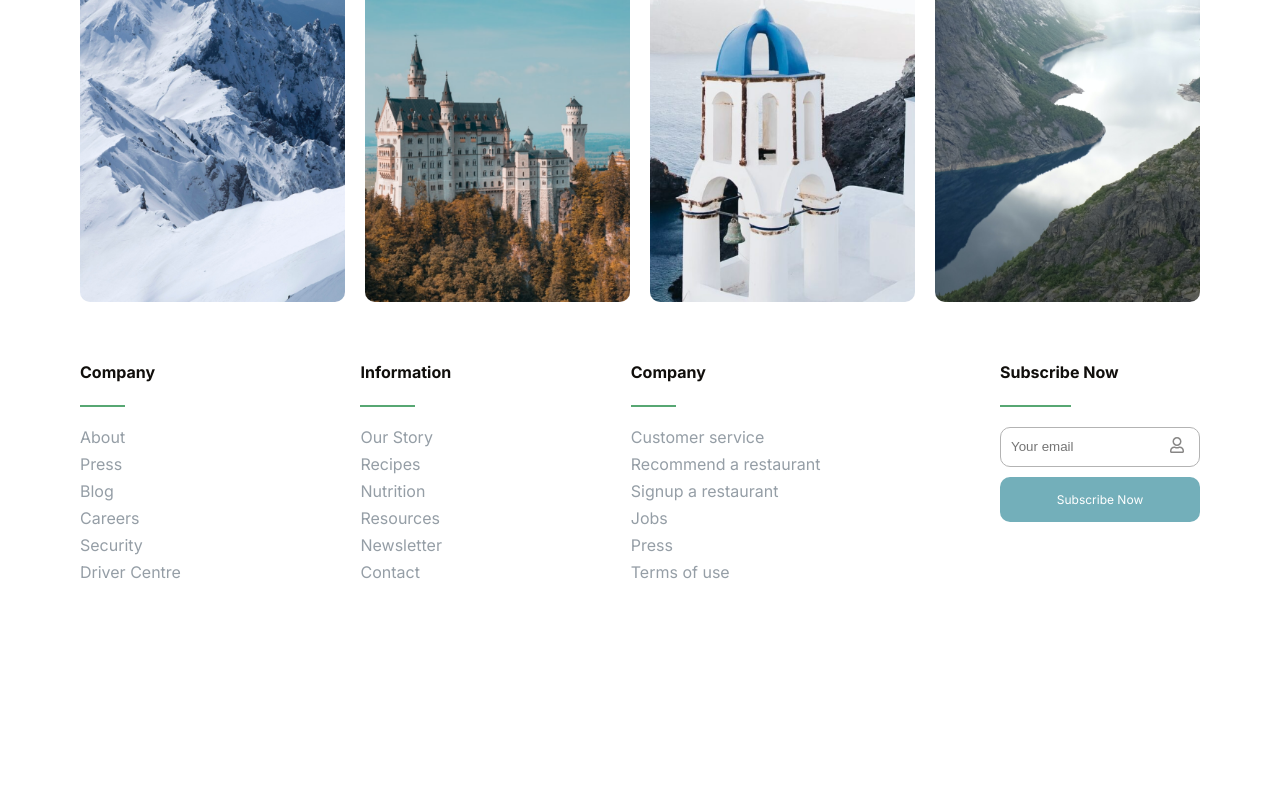
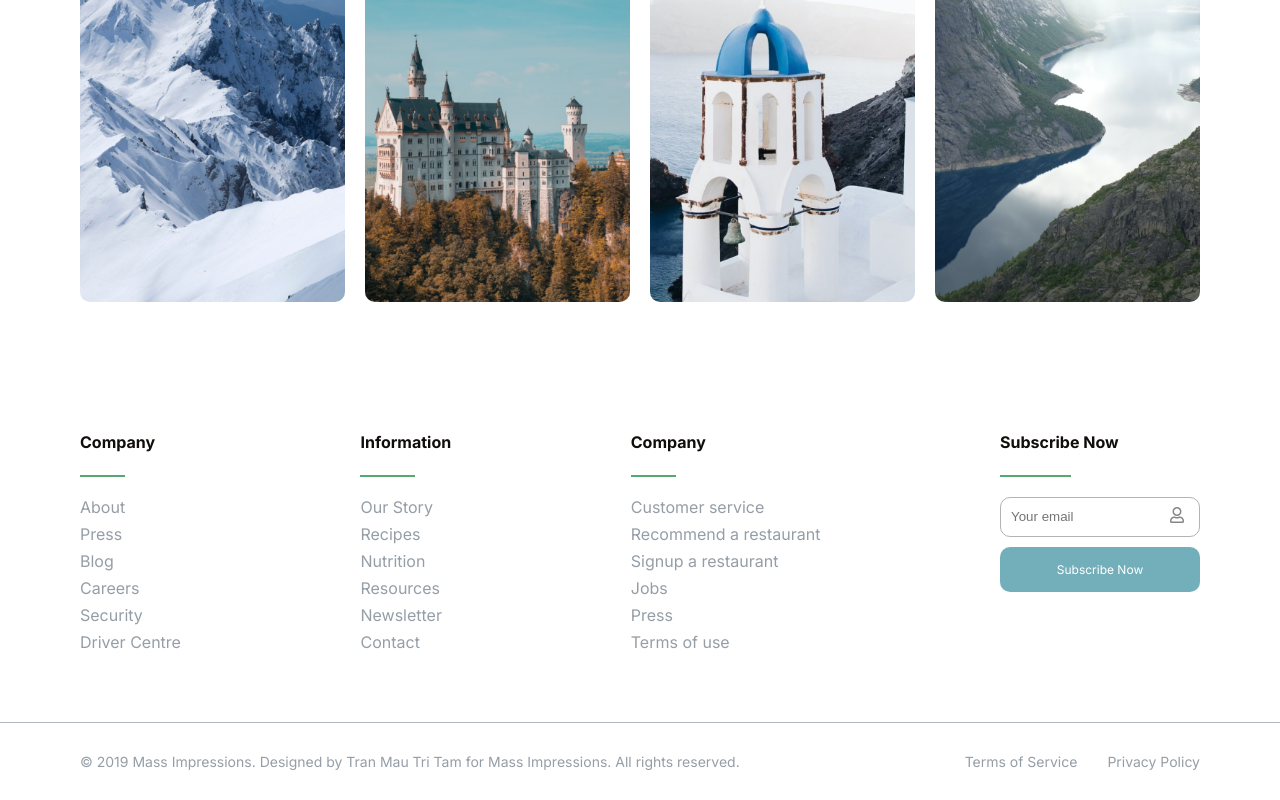
Before and after one commit to Shakhmurad7/nextjs, a Next.js app: page / in a window 1280 px wide. Shown: the part 1036-1836 px from the top of the page. Before the commit the page ends 1618 px from the top, so only its background shows below. Built offline with nearby package versions, Linux system fonts and the light colour scheme.

Commit message:
add footer-bottom

```diff
--- a/app/css/index.css
+++ b/app/css/index.css
@@ -148,7 +148,8 @@ li{
 
 
 /* footer */
-.footer-conyainer{
+.footer-container{
+    padding: 70px 0px ;
     width: 100%;
     display: flex;
     justify-content: space-between;
@@ -218,3 +219,18 @@ li{
     transition: .4s;
     background-color: #4f787fe7;
 }
+
+
+.footer-bottom{
+    font-size: 14px;
+    color:
+    #959EA6;
+    border-top: 1px solid  #aeb8c1;;
+    padding: 30px 80px;
+    display: flex;
+    justify-content: space-between;
+}
+.footer-bottom-left{
+    display: flex;
+    gap: 30px;
+}
--- a/app/page.js
+++ b/app/page.js
@@ -68,7 +68,7 @@ export default  async function Home() {
         {/* footer */}
         <div className="container" >
 
-            <div className="footer-conyainer" >
+            <div className="footer-container" >
                     <div className="footer-content">
                         <div className="footer-content-text-item">Company</div>
                         <div className="footer-content-text">
@@ -114,6 +114,16 @@ export default  async function Home() {
                 </div>
             </div>
 
+            <div className="footer-bottom">
+
+                <div className="footer-bottom-right">© 2019 Mass Impressions. Designed by Tran Mau Tri Tam for Mass Impressions. All rights reserved.</div>
+                <div className="footer-bottom-left">
+                  <p>Terms of Service</p>
+                  <p>Privacy Policy</p>
+                </div>
+
+            </div>
+
 
     </>
   );
```
